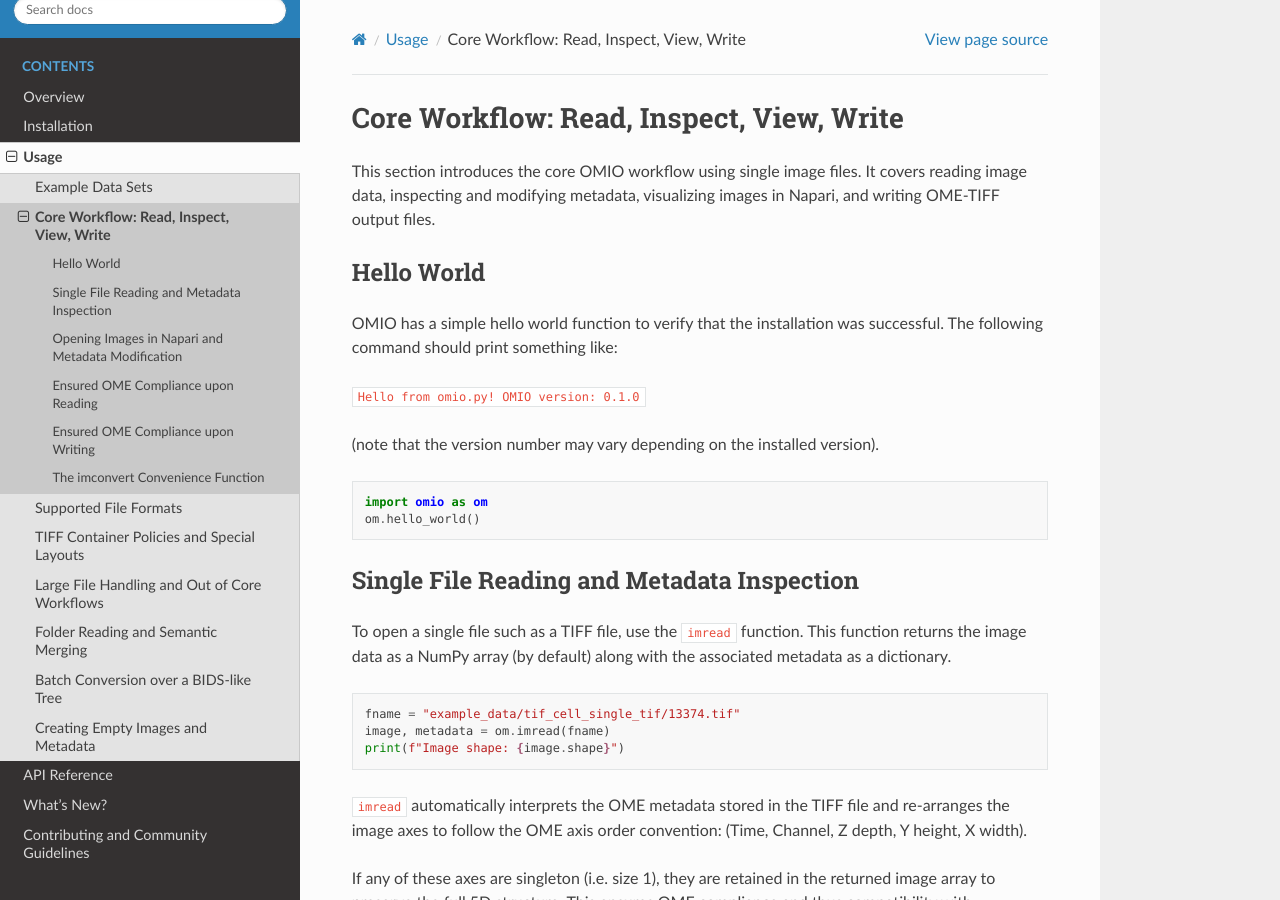
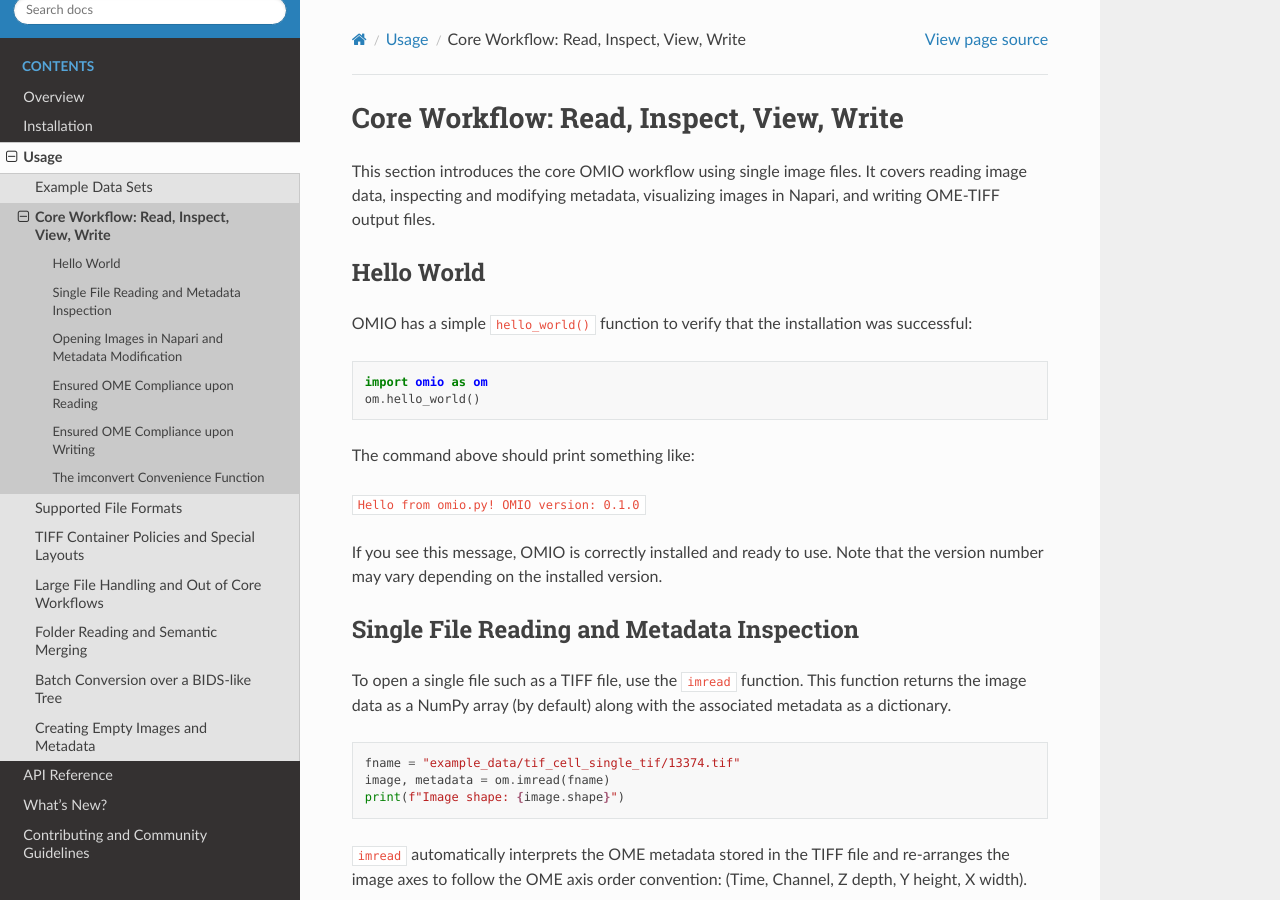
Before and after one commit to FabrizioMusacchio/omio, a Sphinx documentation site: the page built from docs/source/usage_core_functions.rst, in a window 1280 px wide and 900 px high. Built offline with Sphinx 7.4.7 and the Read the Docs theme 3.1.0, drawn with Linux system fonts in a browser that asks for light colours.

Commit message:
docs: clarify hello_world function description and formatting in usage_core_functions.rst

```diff
--- a/docs/source/usage_core_functions.rst
+++ b/docs/source/usage_core_functions.rst
@@ -8,17 +8,20 @@ and writing OME-TIFF output files.
 Hello World
 -----------
 
-OMIO has a simple hello world function to verify that the installation was successful.
-The following command should print something like:
-
-``Hello from omio.py! OMIO version: 0.1.0``
-
-(note that the version number may vary depending on the installed version).
+OMIO has a simple ``hello_world()`` function to verify that the installation
+was successful:
 
 .. code-block:: python
 
    import omio as om
    om.hello_world()
+
+The command above should print something like:
+
+``Hello from omio.py! OMIO version: 0.1.0``
+
+If you see this message, OMIO is correctly installed and ready to use.
+Note that the version number may vary depending on the installed version.
 
 
 Single File Reading and Metadata Inspection
```
